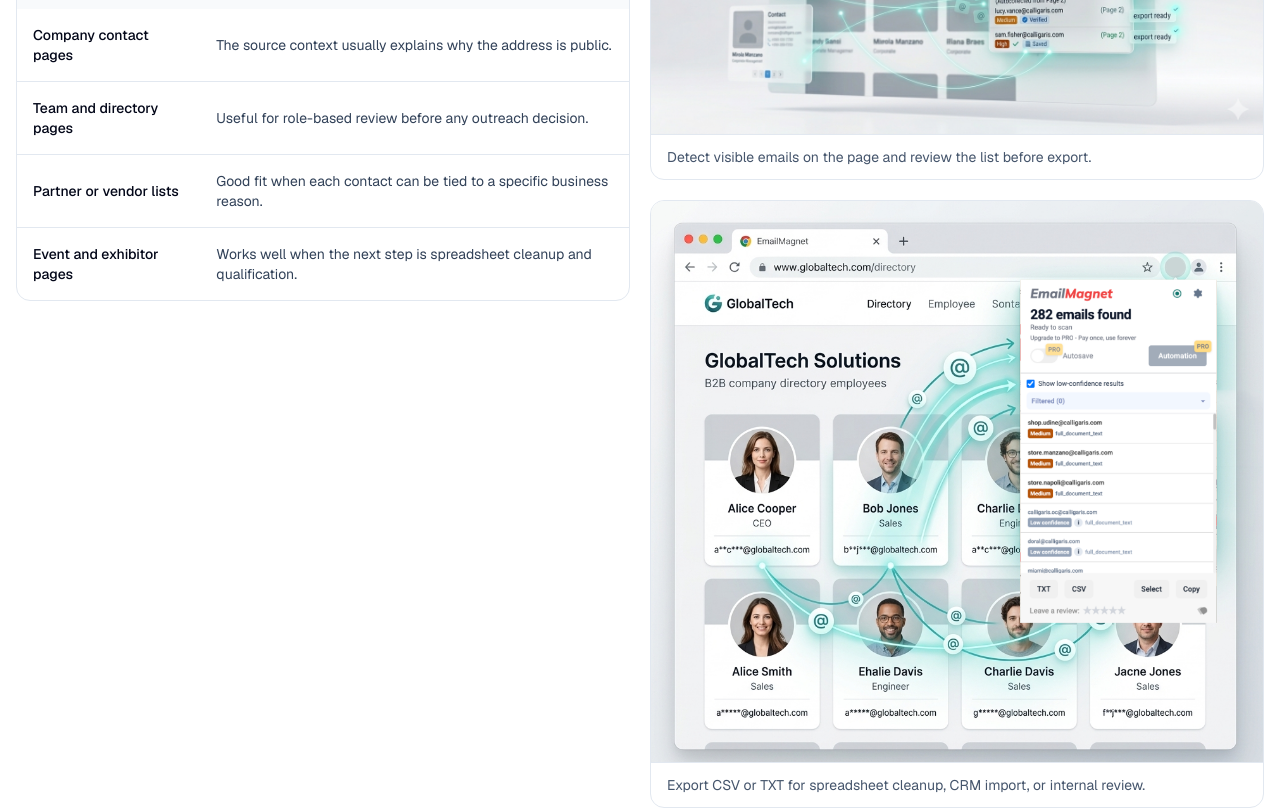
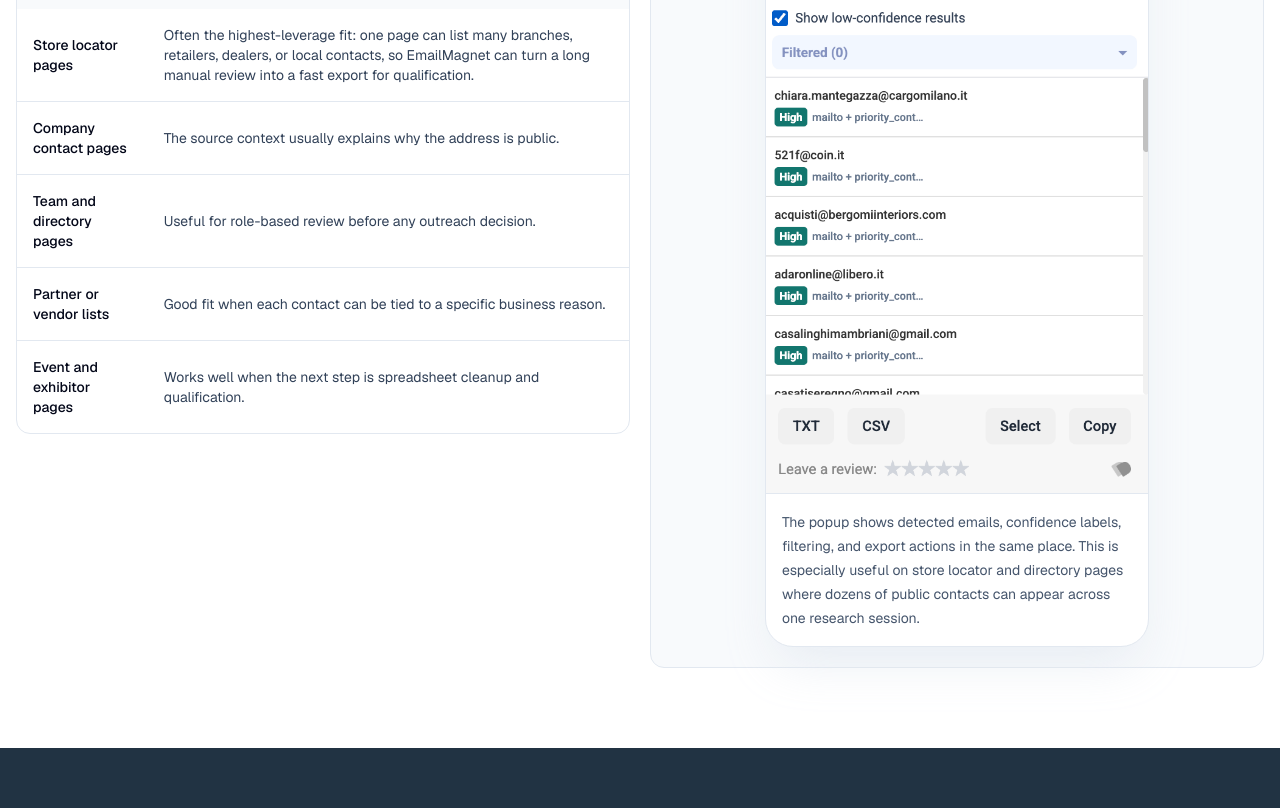
Before and after one commit to snighedis/emailmagnet_newsite, a Next.js app: page /emailmagnet in a window 1280 px wide. Shown: the part 3940-4748 px from the top of the page. Built offline with nearby package versions, Linux system fonts and the light colour scheme.

Commit message:
Highlight store locator EmailMagnet use case

```diff
--- a/src/app/emailmagnet/page.tsx
+++ b/src/app/emailmagnet/page.tsx
@@ -272,6 +272,14 @@
                   </thead>
                   <tbody className="divide-y divide-slate-200 text-slate-700">
                     <tr>
+                      <td className="px-4 py-4 font-medium text-slate-950">Store locator pages</td>
+                      <td className="px-4 py-4">
+                        Often the highest-leverage fit: one page can list many branches, retailers,
+                        dealers, or local contacts, so EmailMagnet can turn a long manual review into
+                        a fast export for qualification.
+                      </td>
+                    </tr>
+                    <tr>
                       <td className="px-4 py-4 font-medium text-slate-950">Company contact pages</td>
                       <td className="px-4 py-4">The source context usually explains why the address is public.</td>
                     </tr>
@@ -291,29 +299,19 @@
                 </table>
               </div>
             </div>
-            <div className="grid gap-5">
-              <figure className="overflow-hidden rounded-xl border border-slate-200 bg-white">
+            <div className="rounded-xl border border-slate-200 bg-slate-50 p-5">
+              <figure className="mx-auto max-w-sm overflow-hidden rounded-[1.75rem] border border-slate-200 bg-white shadow-2xl shadow-slate-200/80">
                 <Image
-                  src="/brand/emailmagnet-01.png"
-                  alt="EmailMagnet extension panel showing detected emails and export actions"
-                  width={1411}
-                  height={1411}
+                  src="/brand/emailmagnet-popup.png"
+                  alt="EmailMagnet popup showing 22 detected emails with TXT, CSV, select, and copy actions"
+                  width={628}
+                  height={1117}
                   className="h-auto w-full"
                 />
-                <figcaption className="border-t border-slate-200 px-4 py-3 text-sm text-slate-600">
-                  Detect visible emails on the page and review the list before export.
-                </figcaption>
-              </figure>
-              <figure className="overflow-hidden rounded-xl border border-slate-200 bg-white">
-                <Image
-                  src="/brand/emailmagnet-02.png"
-                  alt="EmailMagnet export workflow for saving extracted emails"
-                  width={1411}
-                  height={1411}
-                  className="h-auto w-full"
-                />
-                <figcaption className="border-t border-slate-200 px-4 py-3 text-sm text-slate-600">
-                  Export CSV or TXT for spreadsheet cleanup, CRM import, or internal review.
+                <figcaption className="border-t border-slate-200 px-4 py-4 text-sm leading-6 text-slate-600">
+                  The popup shows detected emails, confidence labels, filtering, and export actions
+                  in the same place. This is especially useful on store locator and directory pages
+                  where dozens of public contacts can appear across one research session.
                 </figcaption>
               </figure>
             </div>
```
Also changed, not shown: public/brand/emailmagnet-popup.png (added).
